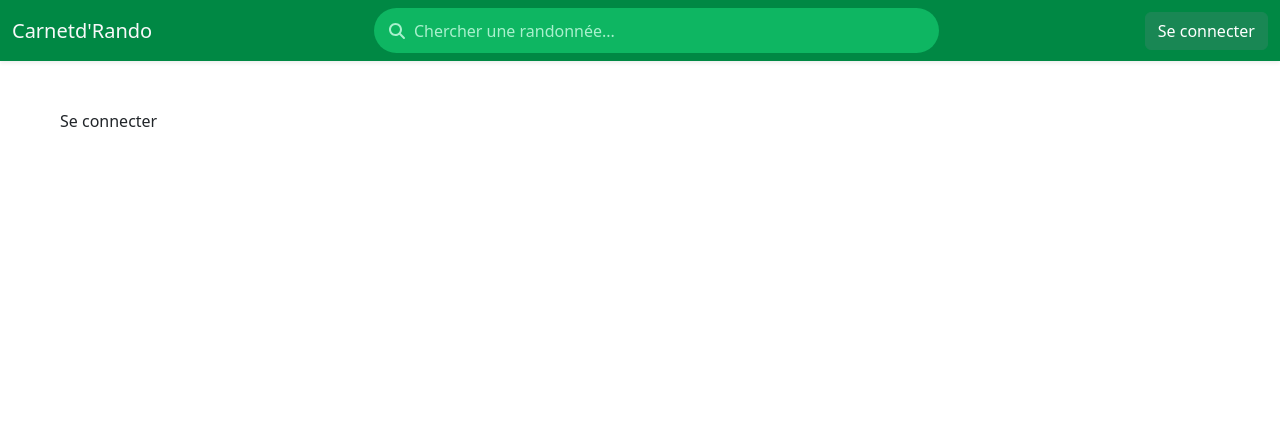
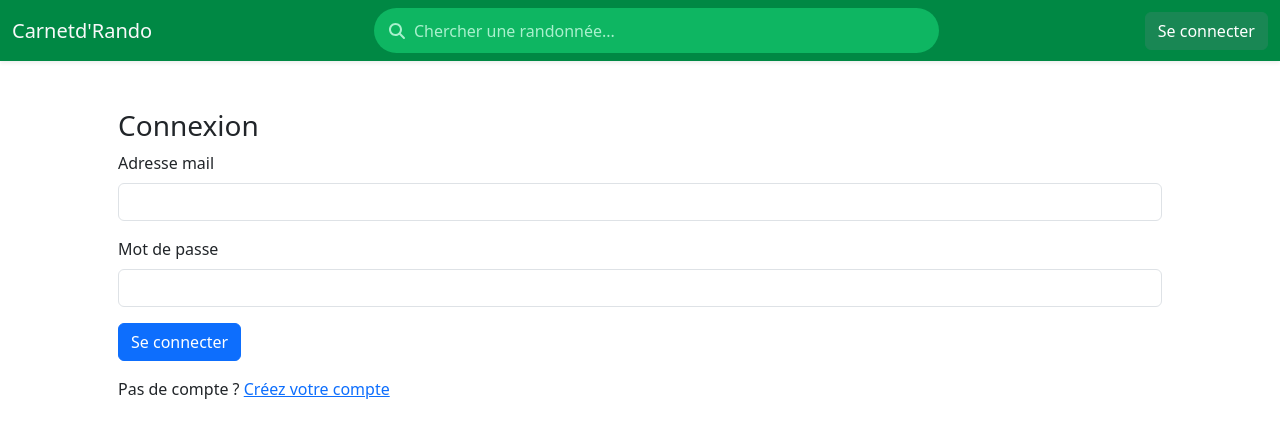
Before and after one commit to annaclavelier/rando_app, a React (Vite) app in the folder frontend/: page /login in a window 1280 px wide. Shown: the top 438 px of the page. Built offline with nearby package versions, Linux system fonts and the light colour scheme.

Commit message:
dev(front): Login page with api call

```diff
--- a/frontend/src/pages/Login.tsx
+++ b/frontend/src/pages/Login.tsx
@@ -1,5 +1,90 @@
+import { useEffect, useState } from "react";
+import axios from "axios";
+import { Link, useNavigate } from "react-router-dom";
+import Alert from "../components/Alert";
+
 const Login = () => {
-  return <div className="container m-5">Se connecter </div>;
+  const [email, setEmail] = useState("");
+  const [password, setPassword] = useState("");
+  const [errMsg, setErrMsg] = useState("");
+  const navigate = useNavigate();
+
+  useEffect(() => {
+    setErrMsg("");
+  }, [email, password]);
+
+  const handleSubmit = async (e: React.FormEvent<HTMLFormElement>) => {
+    e.preventDefault();
+    axios
+      .post(
+        "/api/login",
+        JSON.stringify({
+          email: email,
+          mot_passe: password,
+        }),
+        {
+          headers: {
+            "Content-Type": "application/json",
+            withCredentials: true,
+          },
+        }
+      )
+      .then((response) => {
+        console.log(JSON.stringify(response?.data));
+        if (response.status == 200) {
+          navigate("/");
+          console.log("connecté");
+        }
+      })
+      .catch((error) => {
+        setErrMsg(error.response.data);
+      });
+  };
+  return (
+    <div className="container p-5">
+      <div className="h3">Connexion</div>
+
+      <Alert children={errMsg} visible={!!errMsg} theme="danger" />
+
+      <form className="mb-3" onSubmit={handleSubmit}>
+        <div className="mb-3">
+          <label htmlFor="InputEmail" className="form-label">
+            Adresse mail
+          </label>
+          <input
+            type="email"
+            className="form-control"
+            id="InputEmail"
+            aria-describedby="emailHelp"
+            value={email}
+            onChange={(e) => setEmail(e.target.value)}
+            required
+          />
+        </div>
+        <div className="mb-3">
+          <label htmlFor="InputPassword" className="form-label">
+            Mot de passe
+          </label>
+          <input
+            type="password"
+            className="form-control"
+            id="InputPassword"
+            value={password}
+            onChange={(e) => setPassword(e.target.value)}
+            required
+          />
+        </div>
+
+        <button type="submit" className="btn btn-primary">
+          Se connecter
+        </button>
+      </form>
+
+      <div>
+        Pas de compte ? <Link to="/register">Créez votre compte</Link>
+      </div>
+    </div>
+  );
 };
 
 export default Login;
```
